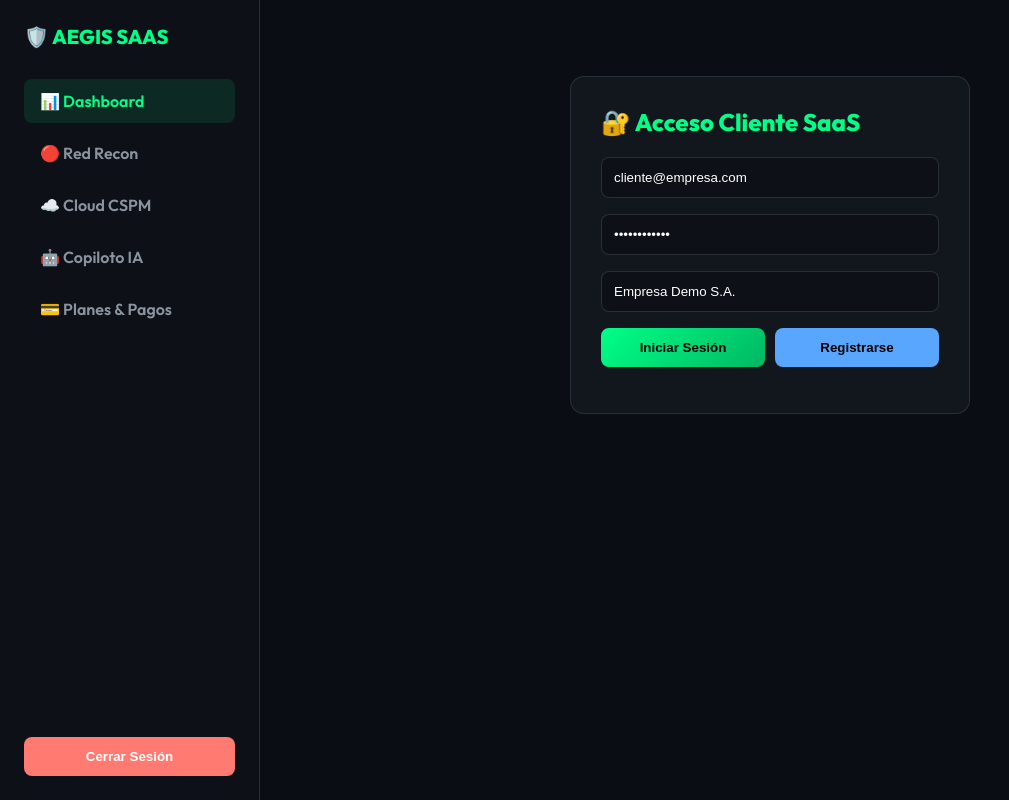
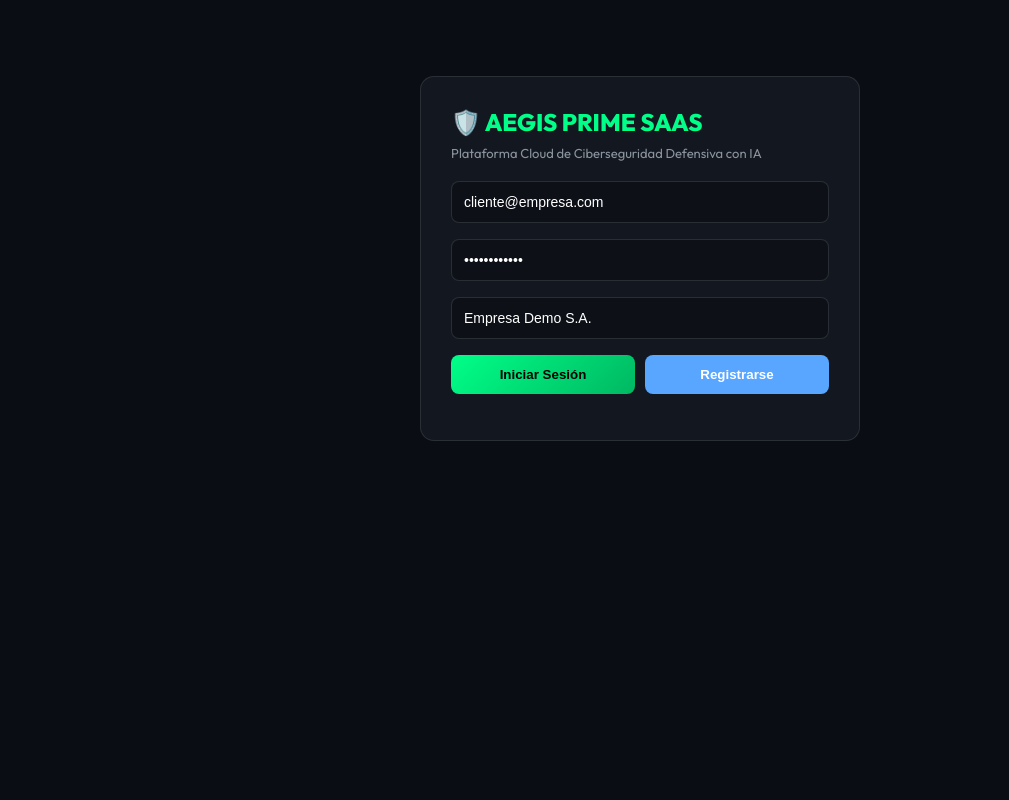
Before and after one commit to Eduardo1127/aegis-saas-cloud-platform, a Flask app: page / in a window 1280 px wide. Shown: the whole page, without its empty margins (0-1009 px from the left). Run offline with Flask 3, Linux system fonts and the light colour scheme.

Commit message:
fix: update templates and styling for clean glassmorphism rendering

```diff
--- a/static/js/saas_app.js
+++ b/static/js/saas_app.js
@@ -1,6 +1,6 @@
 /**
  * AEGIS PRIME SAAS CLOUD PLATFORM - FRONTEND ENGINE
- * Author: Eduardo Mex Rodriguez (EMR)
+ * Author: Eduardo Mexquitic Rodriguez (EMR)
  */
 
 let authToken = localStorage.getItem("saas_jwt_token") || null;
@@ -16,11 +16,15 @@ document.addEventListener("DOMContentLoaded", () => {
 function showAuth() {
     document.getElementById("authContainer").style.display = "block";
     document.getElementById("dashboardContainer").style.display = "none";
+    const sidebar = document.getElementById("sidebarNav");
+    if (sidebar) sidebar.style.display = "none";
 }
 
 function showDashboard() {
     document.getElementById("authContainer").style.display = "none";
     document.getElementById("dashboardContainer").style.display = "block";
+    const sidebar = document.getElementById("sidebarNav");
+    if (sidebar) sidebar.style.display = "flex";
     loadUserScans();
 }
 
@@ -41,7 +45,7 @@ async function handleLogin() {
             authToken = data.token;
             localStorage.setItem("saas_jwt_token", authToken);
             msgDiv.innerHTML = `<span style="color:#00ff88">✅ Login Exitoso! Bienvenido ${data.user.email}</span>`;
-            setTimeout(showDashboard, 1000);
+            setTimeout(showDashboard, 800);
         } else {
             msgDiv.innerHTML = `<span style="color:#ff7b72">❌ ${data.message}</span>`;
         }
@@ -83,7 +87,7 @@ function handleLogout() {
 async function triggerRedRecon() {
     const target = document.getElementById("scanTargetIp").value || "127.0.0.1";
     const outDiv = document.getElementById("scanResultsOutput");
-    outDiv.innerHTML = "<p>⏳ Ejecutando escaneo Red Recon en vivo...</p>";
+    outDiv.innerHTML = "<p style='color:#00ff88'>⏳ Ejecutando escaneo Red Recon en vivo...</p>";
 
     const res = await fetch("/api/v1/scan/red-recon", {
         method: "POST",
@@ -94,13 +98,13 @@ async function triggerRedRecon() {
         body: JSON.stringify({ target })
     });
     const data = await res.json();
-    outDiv.innerHTML = `<pre>${JSON.stringify(data, null, 2)}</pre>`;
+    outDiv.innerHTML = `<pre style="color:#00ff88">${JSON.stringify(data, null, 2)}</pre>`;
     loadUserScans();
 }
 
 async function triggerCloudCSPM() {
     const outDiv = document.getElementById("scanResultsOutput");
-    outDiv.innerHTML = "<p>☁️ Auditando postura de seguridad en Nube y Contenedores...</p>";
+    outDiv.innerHTML = "<p style='color:#58a6ff'>☁️ Auditando postura de seguridad en Nube y Contenedores...</p>";
 
     const res = await fetch("/api/v1/scan/cloud-cspm", {
         method: "POST",
@@ -111,13 +115,13 @@ async function triggerCloudCSPM() {
         body: JSON.stringify({ target_cloud: "AWS / Docker / K8s" })
     });
     const data = await res.json();
-    outDiv.innerHTML = `<pre>${JSON.stringify(data, null, 2)}</pre>`;
+    outDiv.innerHTML = `<pre style="color:#58a6ff">${JSON.stringify(data, null, 2)}</pre>`;
     loadUserScans();
 }
 
 async function triggerAICopilot() {
     const outDiv = document.getElementById("scanResultsOutput");
-    outDiv.innerHTML = "<p>🤖 Generando informe ejecutivo con el Copiloto de IA Autónoma...</p>";
+    outDiv.innerHTML = "<p style='color:#bc8cff'>🤖 Generando informe ejecutivo con el Copiloto de IA Autónoma...</p>";
 
     const res = await fetch("/api/v1/ai/copilot-briefing", {
         method: "POST",
@@ -128,13 +132,13 @@ async function triggerAICopilot() {
         body: JSON.stringify({ ip: "185.220.101.5", severity: "CRITICAL" })
     });
     const data = await res.json();
-    outDiv.innerHTML = `<pre>${JSON.stringify(data, null, 2)}</pre>`;
+    outDiv.innerHTML = `<pre style="color:#bc8cff">${JSON.stringify(data, null, 2)}</pre>`;
     loadUserScans();
 }
 
 async function triggerCheckout(plan) {
     const outDiv = document.getElementById("checkoutOutput");
-    outDiv.innerHTML = "<p>💳 Conectando con Stripe Checkout API...</p>";
+    outDiv.innerHTML = "<p style='color:#58a6ff'>💳 Conectando con Stripe Checkout API...</p>";
 
     const res = await fetch("/api/v1/subscriptions/checkout", {
         method: "POST",
@@ -146,7 +150,7 @@ async function triggerCheckout(plan) {
     });
     const data = await res.json();
     if (data.status === "SUCCESS") {
-        outDiv.innerHTML = `<p style="color:#00ff88">🎉 ${data.message} Session ID: ${data.stripe_session_id}</p>`;
+        outDiv.innerHTML = `<p style="color:#00ff88; font-weight:bold;">🎉 ${data.message} Session ID: ${data.stripe_session_id}</p>`;
     }
 }
 
--- a/templates/index.html
+++ b/templates/index.html
@@ -2,14 +2,50 @@
 <html lang="es">
 <head>
     <meta charset="UTF-8">
-    <title>Aegis Prime SaaS Cloud Platform — Eduardo Mex Rodriguez (EMR)</title>
+    <meta name="viewport" content="width=device-width, initial-scale=1.0">
+    <title>Aegis Prime SaaS Cloud Platform — Eduardo Mexquitic Rodriguez (EMR)</title>
     <link href="https://fonts.googleapis.com/css2?family=Outfit:wght@400;600;800&display=swap" rel="stylesheet">
-    <link rel="stylesheet" href="/static/css/saas_style.css">
+    <link rel="stylesheet" href="{{ url_for('static', filename='css/saas_style.css') }}">
+    <style>
+        :root {
+            --bg-dark: #0a0d14;
+            --card-bg: rgba(22, 27, 34, 0.85);
+            --border-color: rgba(48, 54, 61, 0.8);
+            --accent-green: #00ff88;
+            --accent-blue: #58a6ff;
+            --accent-purple: #bc8cff;
+            --accent-red: #ff7b72;
+            --text-main: #f0f6fc;
+            --text-muted: #8b949e;
+        }
+        * { box-sizing: border-box; margin: 0; padding: 0; }
+        body { font-family: 'Outfit', 'Segoe UI', Arial, sans-serif; background: var(--bg-dark); color: var(--text-main); display: flex; min-height: 100vh; }
+        .sidebar { width: 260px; background: #0d1117; border-right: 1px solid var(--border-color); padding: 24px; display: flex; flex-direction: column; }
+        .brand { font-size: 20px; font-weight: 800; color: var(--accent-green); margin-bottom: 30px; display: flex; align-items: center; gap: 10px; }
+        .nav-item { padding: 12px 16px; border-radius: 8px; color: var(--text-muted); cursor: pointer; margin-bottom: 8px; font-weight: 600; transition: all 0.2s; }
+        .nav-item:hover, .nav-item.active { background: rgba(0, 255, 136, 0.1); color: var(--accent-green); }
+        .main-content { flex: 1; padding: 36px; overflow-y: auto; }
+        .header-bar { display: flex; justify-content: space-between; align-items: center; margin-bottom: 30px; }
+        .title-header h1 { font-size: 26px; font-weight: 700; }
+        .badge-cloud { background: rgba(88, 166, 255, 0.15); color: var(--accent-blue); padding: 4px 12px; border-radius: 20px; font-size: 12px; }
+        .grid-cards { display: grid; grid-template-columns: repeat(auto-fit, minmax(280px, 1fr)); gap: 20px; margin-bottom: 30px; }
+        .card { background: var(--card-bg); backdrop-filter: blur(12px); border: 1px solid var(--border-color); border-radius: 12px; padding: 24px; box-shadow: 0 8px 32px rgba(0,0,0,0.3); }
+        .card-title { font-size: 14px; color: var(--text-muted); margin-bottom: 8px; }
+        .card-value { font-size: 28px; font-weight: 800; color: var(--accent-green); }
+        .btn-primary { background: linear-gradient(135deg, #00ff88, #00b862); color: #000; font-weight: 700; border: none; padding: 12px 24px; border-radius: 8px; cursor: pointer; transition: transform 0.2s; }
+        .btn-primary:hover { transform: translateY(-2px); }
+        .auth-modal { background: var(--card-bg); border: 1px solid var(--border-color); padding: 30px; border-radius: 14px; max-width: 440px; margin: 40px auto; }
+        .input-field { width: 100%; padding: 12px; background: #0d1117; border: 1px solid var(--border-color); border-radius: 8px; color: #fff; margin-bottom: 16px; font-size: 14px; }
+        .pricing-table { display: grid; grid-template-columns: repeat(auto-fit, minmax(220px, 1fr)); gap: 20px; margin-top: 20px; }
+        .price-card { background: var(--card-bg); border: 1px solid var(--border-color); border-radius: 12px; padding: 24px; text-align: center; }
+        .price-card.featured { border-color: var(--accent-green); }
+        .price-val { font-size: 32px; font-weight: 800; color: var(--accent-green); margin: 14px 0; }
+    </style>
 </head>
 <body>
 
-    <!-- SIDEBAR NAV -->
-    <div class="sidebar">
+    <!-- SIDEBAR NAV (HIDDEN WHEN NOT LOGGED IN) -->
+    <div class="sidebar" id="sidebarNav" style="display:none;">
         <div class="brand">
             🛡️ AEGIS SAAS
         </div>
@@ -29,14 +65,16 @@
         <!-- AUTHENTICATION FORM -->
         <div id="authContainer">
             <div class="auth-modal">
-                <h2 style="margin-bottom:20px; color:var(--accent-green)">🔐 Acceso Cliente SaaS</h2>
+                <h2 style="margin-bottom:8px; color:var(--accent-green)">🛡️ AEGIS PRIME SAAS</h2>
+                <p style="color:var(--text-muted); font-size:13px; margin-bottom:20px;">Plataforma Cloud de Ciberseguridad Defensiva con IA</p>
+
                 <input type="email" id="loginEmail" class="input-field" placeholder="Correo Electrónico" value="cliente@empresa.com">
                 <input type="password" id="loginPassword" class="input-field" placeholder="Contraseña" value="Password123!">
                 <input type="text" id="loginCompany" class="input-field" placeholder="Nombre de tu Empresa (Opcional)" value="Empresa Demo S.A.">
 
                 <div style="display:flex; gap:10px;">
                     <button onclick="handleLogin()" class="btn-primary" style="flex:1;">Iniciar Sesión</button>
-                    <button onclick="handleRegister()" class="btn-primary" style="flex:1; background:var(--accent-blue);">Registrarse</button>
+                    <button onclick="handleRegister()" class="btn-primary" style="flex:1; background:var(--accent-blue); color:#fff;">Registrarse</button>
                 </div>
                 <div id="authMsg" style="margin-top:16px; font-size:13px;"></div>
             </div>
@@ -72,13 +110,13 @@
             <!-- ACTION SCAN BUTTONS -->
             <div class="card" style="margin-bottom:30px;">
                 <h3 style="margin-bottom:16px;">⚡ Ejecutar Análisis en Tiempo Real</h3>
-                <div style="display:flex; gap:12px; align-items:center;">
+                <div style="display:flex; gap:12px; align-items:center; flex-wrap:wrap;">
                     <input type="text" id="scanTargetIp" class="input-field" placeholder="IP o Dominio Objetivo" value="127.0.0.1" style="margin-bottom:0; width:220px;">
                     <button onclick="triggerRedRecon()" class="btn-primary">🔴 Red Recon</button>
                     <button onclick="triggerCloudCSPM()" class="btn-primary" style="background:var(--accent-blue); color:#fff;">☁️ Auditar Nube (CSPM)</button>
                     <button onclick="triggerAICopilot()" class="btn-primary" style="background:var(--accent-purple); color:#fff;">🤖 Informe Copiloto IA</button>
                 </div>
-                <div id="scanResultsOutput" style="margin-top:20px; background:#0d1117; padding:16px; border-radius:8px; font-family:monospace; max-height:220px; overflow-y:auto;">
+                <div id="scanResultsOutput" style="margin-top:20px; background:#0d1117; padding:16px; border-radius:8px; font-family:monospace; max-height:220px; overflow-y:auto; border:1px solid var(--border-color);">
                     <p style="color:var(--text-muted)">Selecciona una acción defensiva para ejecutar la API REST...</p>
                 </div>
             </div>
@@ -90,20 +128,20 @@
                     <div class="price-card">
                         <h4>Basic Edition</h4>
                         <div class="price-val">$29 / mo</div>
-                        <p>50 Escaneos de Vulnerabilidades</p>
-                        <button onclick="triggerCheckout('basic')" class="btn-primary" style="margin-top:16px;">Suscribirse</button>
+                        <p style="font-size:13px; color:var(--text-muted)">50 Escaneos de Vulnerabilidades</p>
+                        <button onclick="triggerCheckout('basic')" class="btn-primary" style="margin-top:16px; width:100%;">Suscribirse</button>
                     </div>
                     <div class="price-card featured">
                         <h4 style="color:var(--accent-green)">Professional Edition</h4>
                         <div class="price-val">$79 / mo</div>
-                        <p>500 Escaneos + Bot SOAR Telegram</p>
-                        <button onclick="triggerCheckout('pro')" class="btn-primary" style="margin-top:16px;">Suscribirse</button>
+                        <p style="font-size:13px; color:var(--text-muted)">500 Escaneos + Bot SOAR Telegram</p>
+                        <button onclick="triggerCheckout('pro')" class="btn-primary" style="margin-top:16px; width:100%;">Suscribirse</button>
                     </div>
                     <div class="price-card">
                         <h4>Enterprise Master SOC</h4>
                         <div class="price-val">$149 / mo</div>
-                        <p>Escaneos Ilimitados + Copiloto IA</p>
-                        <button onclick="triggerCheckout('enterprise')" class="btn-primary" style="margin-top:16px;">Suscribirse</button>
+                        <p style="font-size:13px; color:var(--text-muted)">Escaneos Ilimitados + Copiloto IA</p>
+                        <button onclick="triggerCheckout('enterprise')" class="btn-primary" style="margin-top:16px; width:100%;">Suscribirse</button>
                     </div>
                 </div>
                 <div id="checkoutOutput" style="margin-top:16px;"></div>
@@ -121,6 +159,6 @@
 
     </div>
 
-    <script src="/static/js/saas_app.js"></script>
+    <script src="{{ url_for('static', filename='js/saas_app.js') }}"></script>
 </body>
 </html>
```
